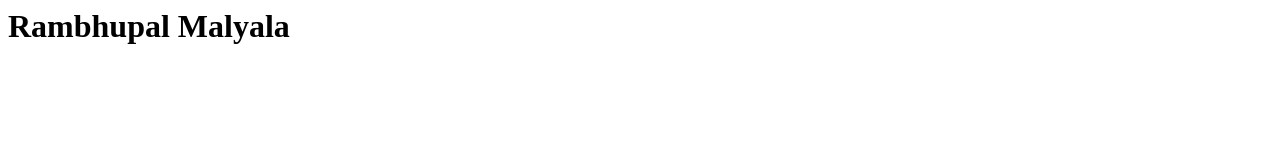
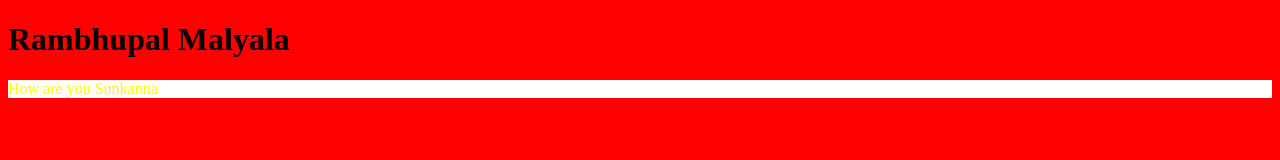
Before and after one commit to Rambhupal03/ApnaCollege, a plain HTML site: page ApnaCollege/index.html in a window 1280 px wide. Drawn offline with Linux system fonts and the light colour scheme.

Commit message:
Update Files

```diff
--- a/ApnaCollege/index.html
+++ b/ApnaCollege/index.html
@@ -1 +1,13 @@
-<h1>Rambhupal Malyala</h1>
+<!DOCTYPE html>
+<html lang="en">
+<head>
+    <meta charset="UTF-8">
+    <meta name="viewport" content="width=device-width, initial-scale=1.0">
+    <title>Document</title>
+    <link rel="stylesheet" href="style.css">
+</head>
+<body>
+    <h1>Rambhupal Malyala</h1>
+    <p>How are you Sunkanna</p>
+</body>
+</html>
--- a/ApnaCollege/style.css
+++ b/ApnaCollege/style.css
@@ -1,3 +1,7 @@
 *{
     background-color: red;
 }
+p{
+    background-color: white;
+    color: yellow;
+}
```
